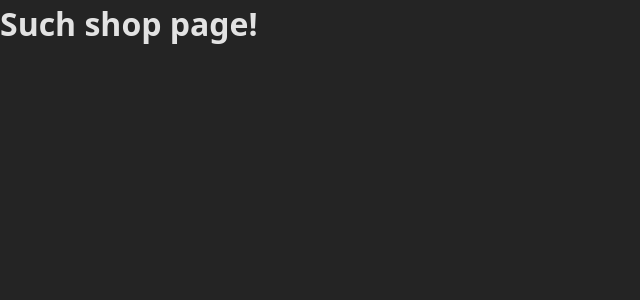
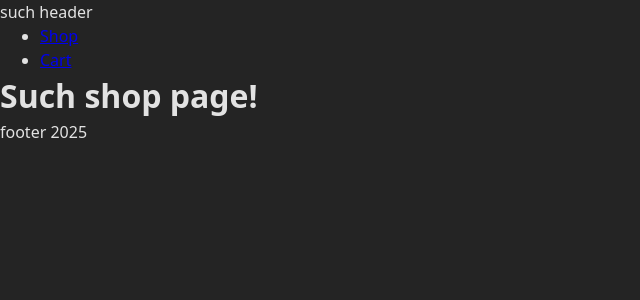
Before and after one commit to greqov/odin-shopping-cart-3000, a React (Vite) app: page /shop in a window 1280 px wide. Shown: the top 300 px of the page, without its empty margins (0-640 px from the left). Built offline with nearby package versions, Linux system fonts and the light colour scheme.

Commit message:
Add Layout component, wrap pages content into Layout component

```diff
--- a/src/App.jsx
+++ b/src/App.jsx
@@ -1,10 +1,11 @@
 import { Link } from 'react-router';
+import Layout from './components/Layout';
 
 const App = () => (
-  <>
+  <Layout>
     <h1>Such shop</h1>
     <Link to="/shop">go shopping</Link>
-  </>
+  </Layout>
 );
 
 export default App;
--- a/src/ErrorPage.jsx
+++ b/src/ErrorPage.jsx
@@ -1,7 +1,9 @@
 import { Link } from 'react-router';
+import Layout from './components/Layout';
 
 const ErrorPage = () => {
   return (
+    <Layout>
       <div>
         <h1>Oh no, this page doesn't exist!</h1>
         <p>
@@ -9,6 +11,7 @@ const ErrorPage = () => {
           though!
         </p>
       </div>
+    </Layout>
   );
 };
 
--- a/src/Shop.jsx
+++ b/src/Shop.jsx
@@ -1,8 +1,10 @@
+import Layout from './components/Layout';
+
 function Shop() {
   return (
-    <>
+    <Layout>
       <h1>Such shop page!</h1>
-    </>
+    </Layout>
   );
 }
 
--- /dev/null
+++ b/src/components/Footer.jsx
@@ -0,0 +1,5 @@
+function Footer() {
+  return <footer>footer 2025</footer>;
+}
+
+export default Footer;
--- /dev/null
+++ b/src/components/Layout.jsx
@@ -0,0 +1,15 @@
+import Header from './Header';
+import Main from './Main';
+import Footer from './Footer';
+
+function Layout({ children }) {
+  return (
+    <>
+      <Header />
+      <Main>{children}</Main>
+      <Footer />
+    </>
+  );
+}
+
+export default Layout;
--- /dev/null
+++ b/src/components/Main.jsx
@@ -0,0 +1,5 @@
+function Main({ children }) {
+  return <>{children}</>;
+}
+
+export default Main;
```
Also changed, not shown: src/components/Header.jsx (renamed from src/Header.jsx), 1 other file (tests, documents, lock files or other folders). Lines whose indentation alone changed are shown as unchanged.
